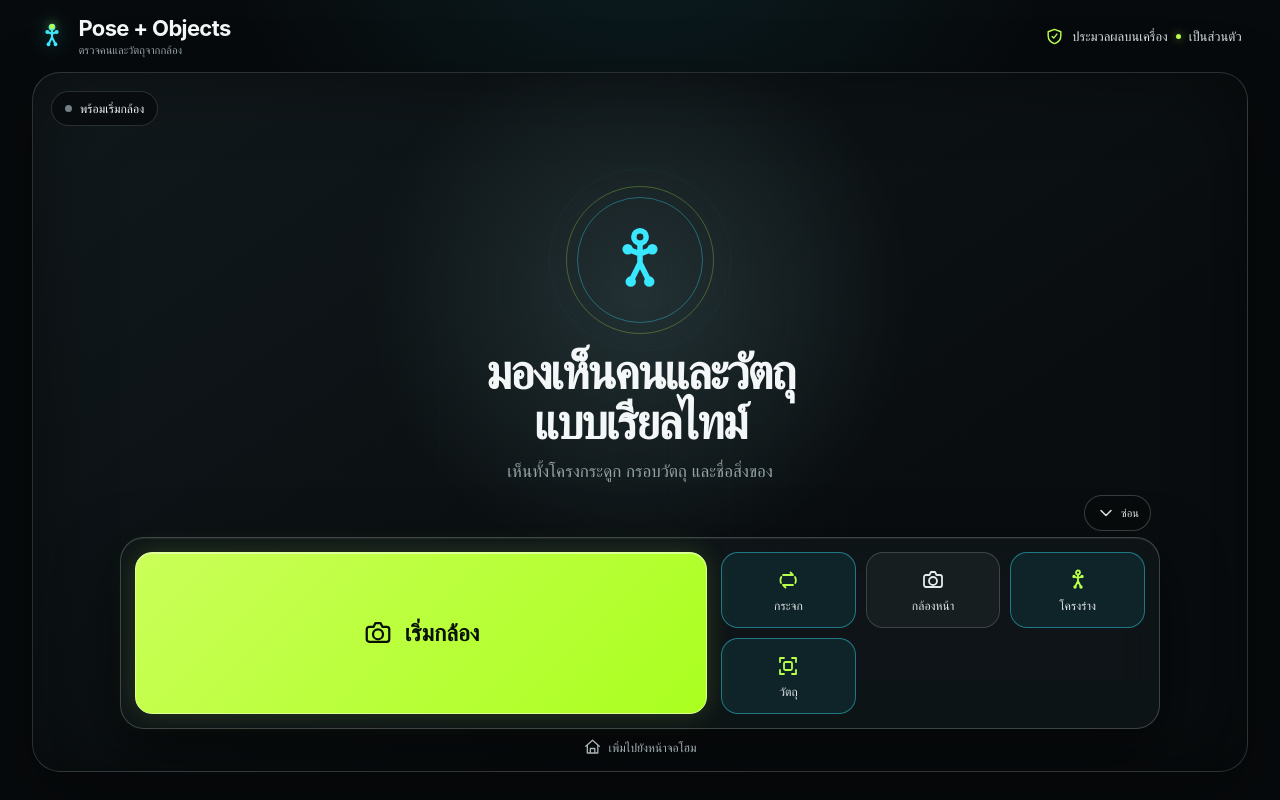
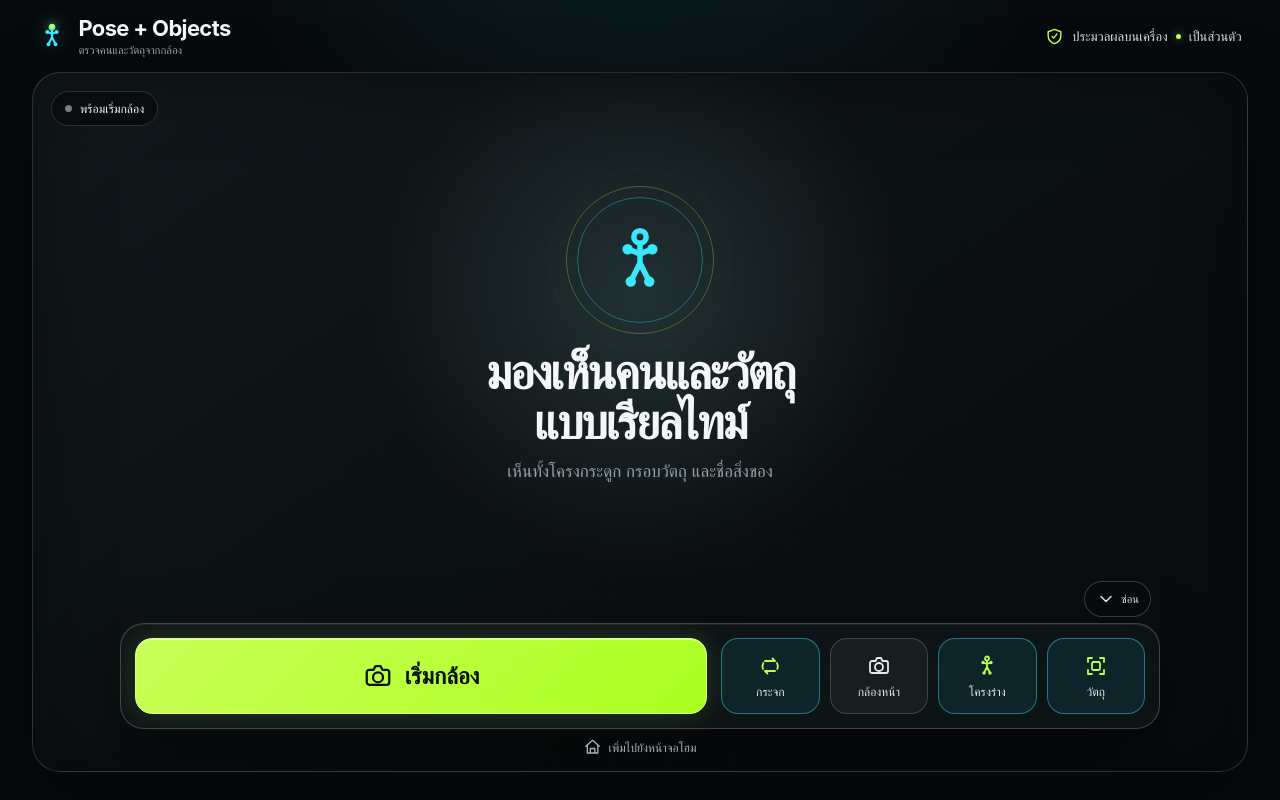
Before and after one commit to solorecord81993/hucam, a Next.js app: page / in a window 1280 px wide. Built offline with nearby package versions, Linux system fonts and the light colour scheme.

Commit message:
Style object detection overlay

```diff
--- a/app/globals.css
+++ b/app/globals.css
@@ -197,6 +197,10 @@ button:focus-visible {
 .camera-stage canvas {
   pointer-events: none;
   z-index: 2;
+}
+
+.camera-stage canvas.object-canvas {
+  z-index: 3;
 }
 
 .empty-state {
@@ -454,7 +458,7 @@ button:focus-visible {
 .control-row {
   display: grid;
   gap: 10px;
-  grid-template-columns: repeat(3, minmax(0, 1fr));
+  grid-template-columns: repeat(4, minmax(0, 1fr));
 }
 
 .control-row button {
```
